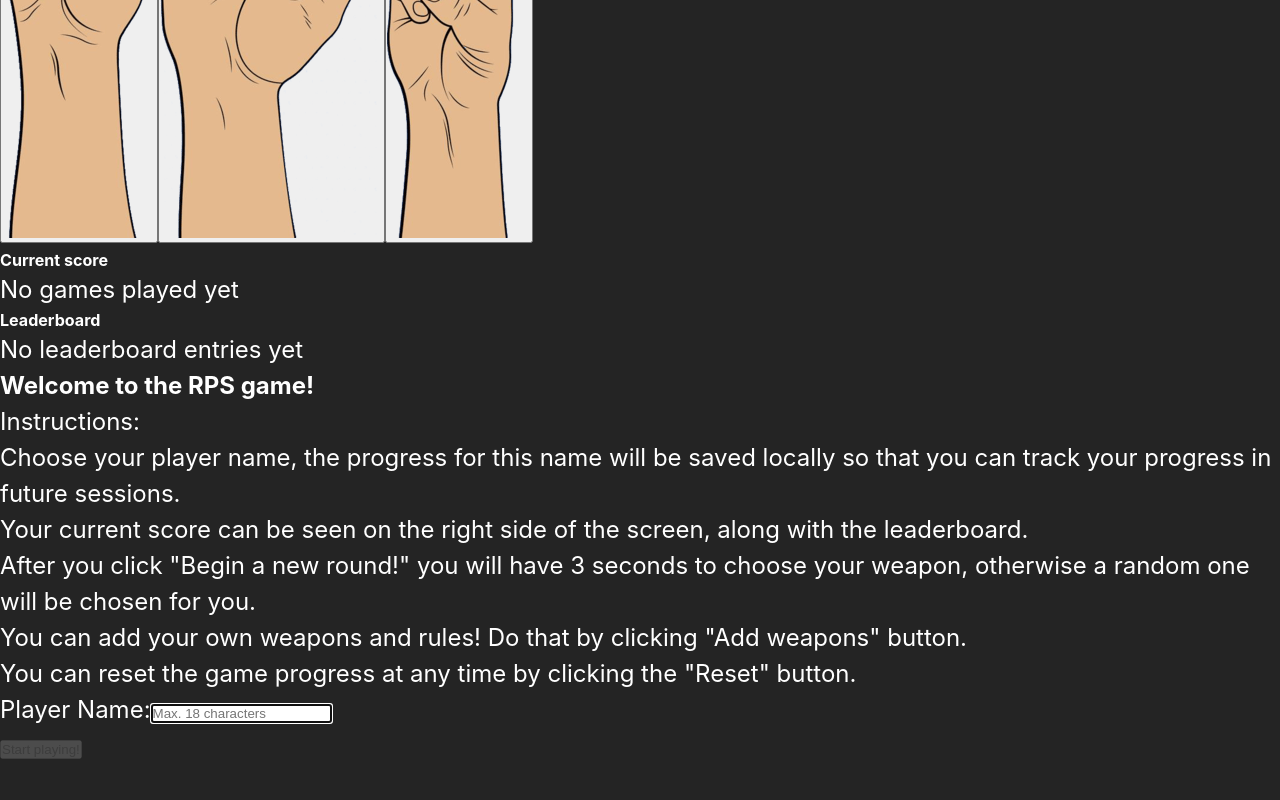
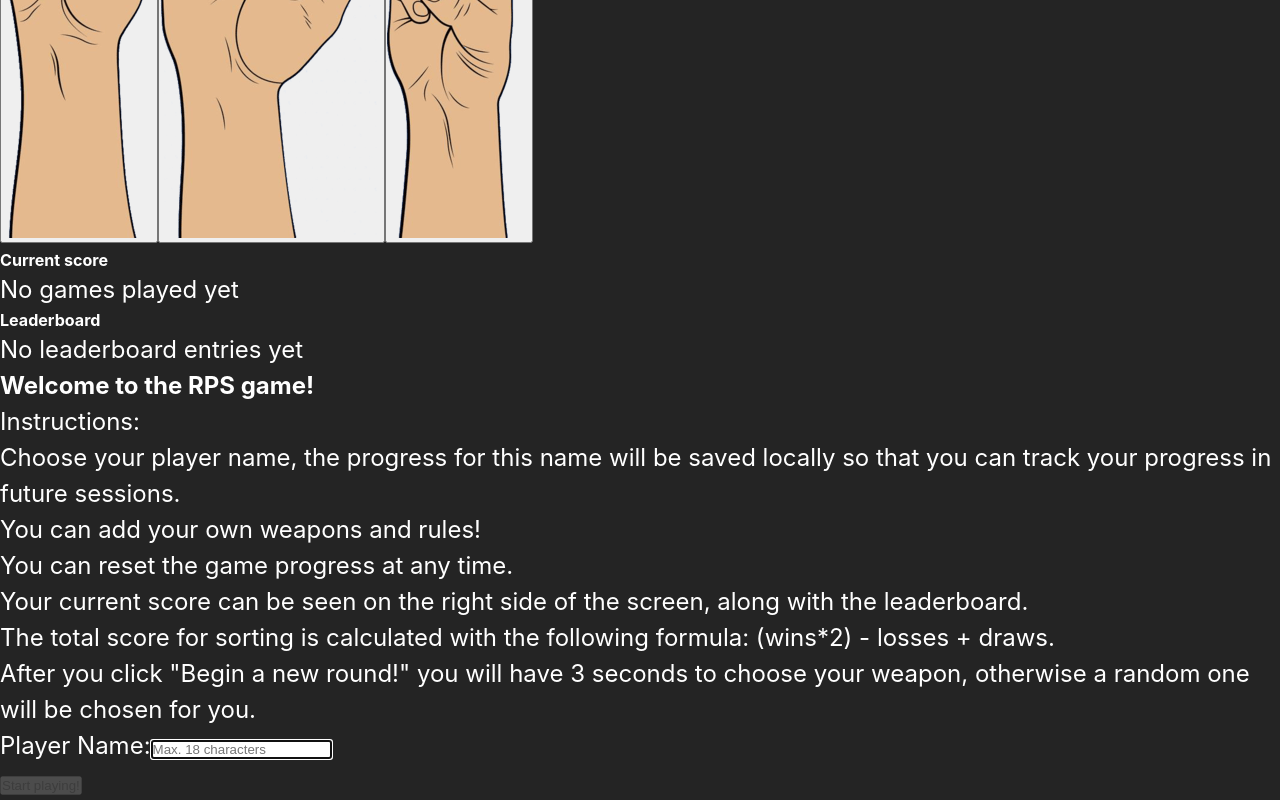
Before and after one commit to WhiteAdy/RPS-game-assignment, a React (Vite) app: page / in a window 1280 px wide. Shown: the part 2749-3549 px from the top of the page. Before the commit the page ends 3513 px from the top, so only its background shows below. Built offline with nearby package versions, Linux system fonts and the light colour scheme.

Commit message:
ux improvements

```diff
--- a/src/components/atoms/Instructions/Instructions.tsx
+++ b/src/components/atoms/Instructions/Instructions.tsx
@@ -7,19 +7,20 @@ export default function Instructions() {
                     Choose your player name, the progress for this name will be saved locally so
                     that you can track your progress in future sessions.
                 </li>
+                <li>You can add your own weapons and rules!</li>
+                <li>You can reset the game progress at any time.</li>
                 <li>
                     Your current score can be seen on the right side of the screen, along with the
                     leaderboard.
                 </li>
                 <li>
+                    The total score for sorting is calculated with the following formula: (wins*2) -
+                    losses + draws.
+                </li>
+                <li>
                     After you click "Begin a new round!" you will have 3 seconds to choose your
                     weapon, otherwise a random one will be chosen for you.
                 </li>
-                <li>
-                    You can add your own weapons and rules! Do that by clicking "Add weapons"
-                    button.
-                </li>
-                <li>You can reset the game progress at any time by clicking the "Reset" button.</li>
             </ul>
         </div>
     );
--- a/src/components/molecules/Modal/Modal.module.scss
+++ b/src/components/molecules/Modal/Modal.module.scss
@@ -33,7 +33,7 @@
 
     .Container {
         width: clamp(350px, 80%, 800px);
-        height: clamp(350px, 80%, 525px);
+        height: clamp(350px, 80%, 540px);
         background: white;
         border-radius: var(--border-radius);
         display: flex;
```
